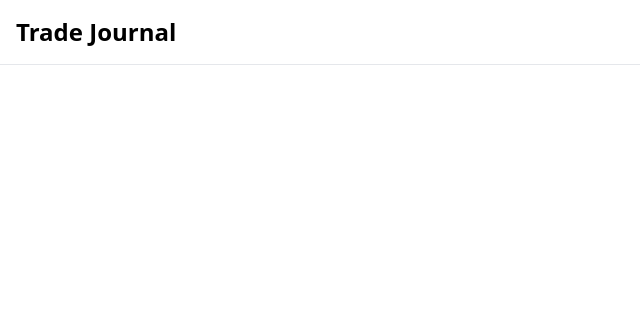
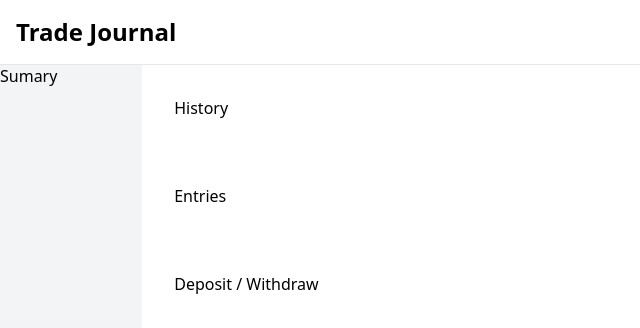
Before and after one commit to ChrlsKrstn/journal-fe, a Next.js app: page /dashboard in a window 1280 px wide. Shown: the top 328 px of the page, without its empty margins (0-640 px from the left). Built offline with nearby package versions, Linux system fonts and the light colour scheme.

Commit message:
finalize auth

```diff
--- a/src/app/api/auth/[...nextauth]/auth.ts
+++ b/src/app/api/auth/[...nextauth]/auth.ts
@@ -32,11 +32,10 @@ export const config = {
         });
 
         const user = await res.json();
-        console.log(user)
-        if (!user.sucess) {
+        if (user.success) {
           return user;
         } else {
-          return null;
+          throw new Error(user.message)
         }
       }
     }),
--- a/src/app/dashboard/page.tsx
+++ b/src/app/dashboard/page.tsx
@@ -9,6 +9,26 @@ const Dashboard = (params: user) => {
   return(
     <>
       <Nav name={params.name}/>
+      <div className='my-16'>
+        <div className="flex">
+          <div className="grid grid-cols-9 flex-grow">
+            <div className="col-span-1 bg-gray-100">
+              Sumary
+            </div>
+            <div className="flex flex-col col-span-8">
+              <div className="flex-grow p-8">
+                History
+              </div>
+              <div className="flex-grow p-8">
+                Entries
+              </div>
+              <div className="flex-grow p-8">
+                Deposit / Withdraw
+              </div>
+            </div>
+          </div>
+        </div>
+      </div>
     </>
   );
 };
--- a/src/app/sign-in/page.tsx
+++ b/src/app/sign-in/page.tsx
@@ -2,25 +2,44 @@
 import { signIn } from "next-auth/react";
 import FormInput from "@/components/form-input/form-input.component";
 import { useState, ChangeEvent } from "react";
+import { useRouter } from "next/navigation";
 
 const formData = {
   username: "",
   password: ""
 }
 
-const handleLogin = async (username: string, password: string) => {
+const login = async (username: string, password: string) => {
   const res = await signIn('credentials', {
     username: username,
     password: password,
     redirect: false
   });
-  console.log(res?.status)
+
   return res;
 }
 
 const SignIn = () => {
   const [formFields, setFormFields] = useState(formData);
+  const [loading, setLoading] = useState(false);
   const {username, password} = formFields;
+  const router = useRouter();
+
+  const handleLogin = () => {
+    setLoading(true);
+
+    login(username, password).then((res) => {
+      if (res?.error) {
+        const error = res?.error?.replaceAll('\\', '');
+        alert(error);
+        setLoading(false);
+        return;
+      }
+
+      setLoading(false);
+      router.refresh();
+    });
+  }
 
   const handleChange = (event: ChangeEvent<HTMLInputElement>) => {
     const { name, value } = event.target;
@@ -46,8 +65,8 @@ const SignIn = () => {
           onChange={handleChange}
           value={password}
         />
-        <button className="w-full rounded-md py-3 bg-gray-600 text-white hover:bg-gray-400" onClick={() => handleLogin(username, password)}>
-          Login
+        <button className="w-full rounded-md py-3 bg-gray-600 text-white hover:bg-gray-400" onClick={() => handleLogin()}>
+          {loading ? 'Logging in...' : 'Login'}
         </button>
       </div>
       <div className="my-2 text-right">
```
